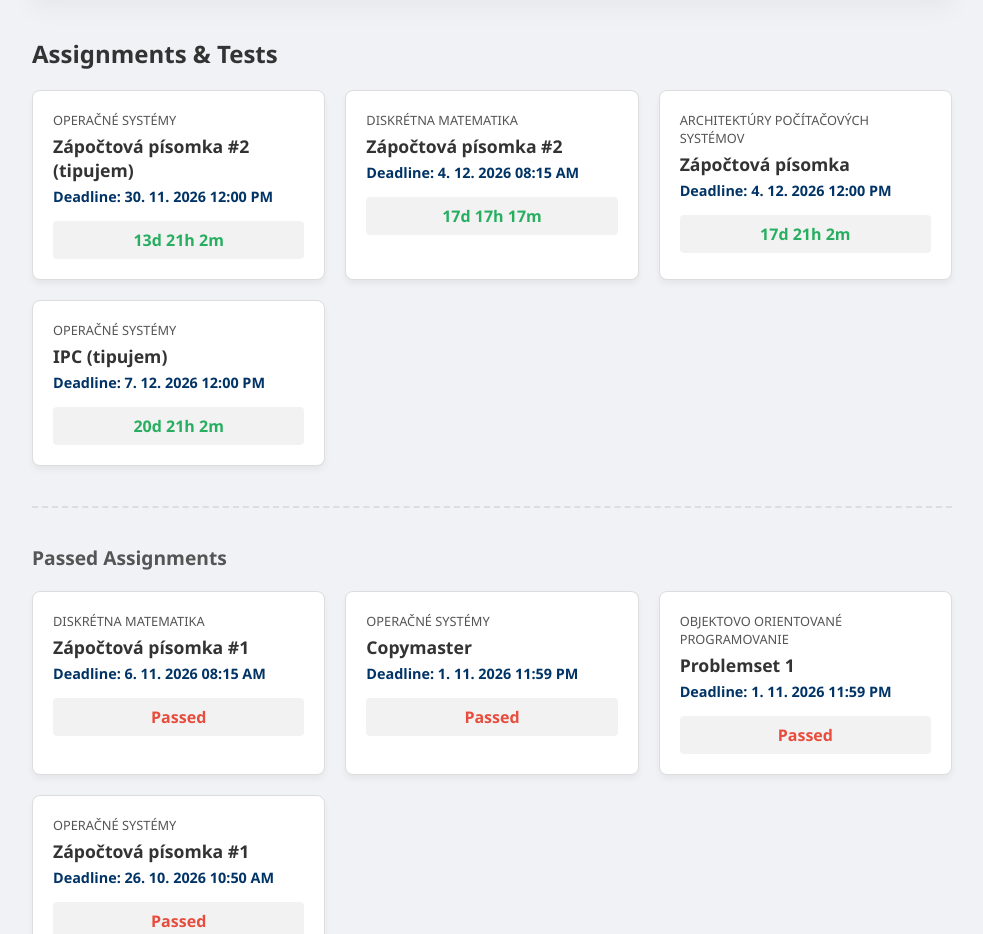
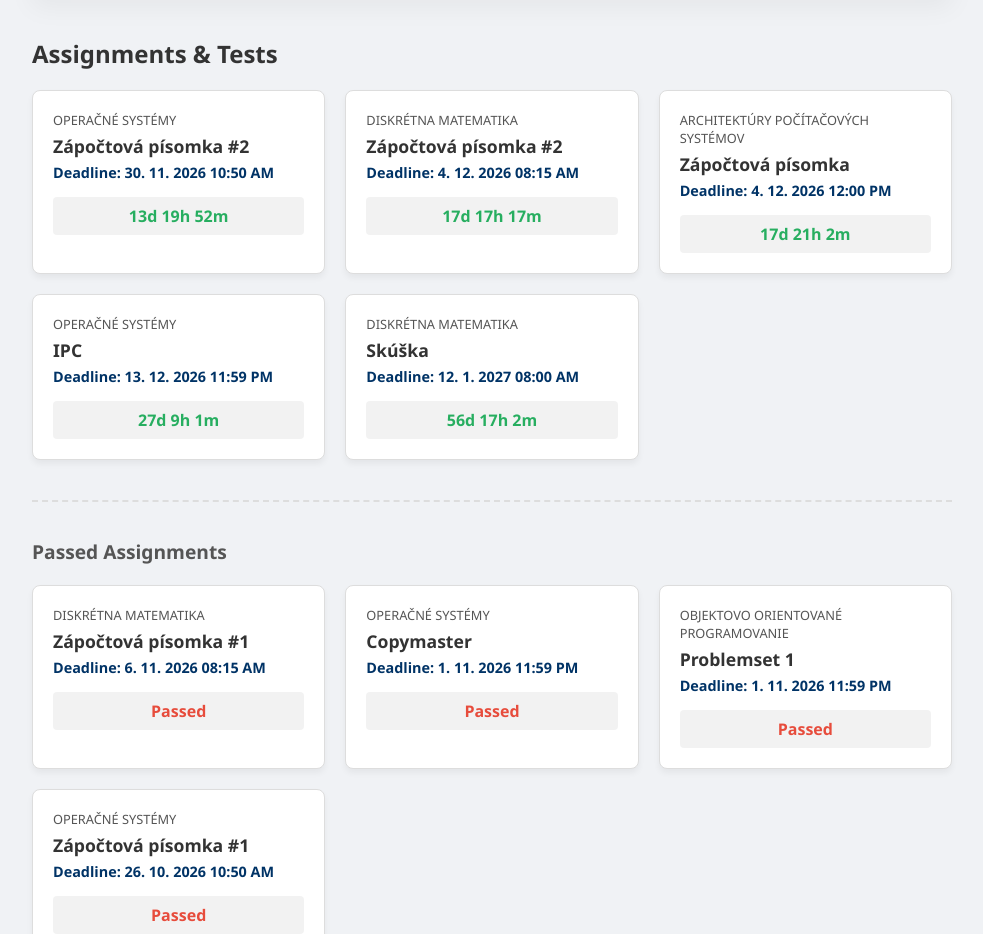
Before and after one commit to myhalv/timetable-tuke, a plain HTML site: page index.html in a window 1280 px wide. Shown: the part 803-1737 px from the top of the page, without its empty margins (288-1271 px from the left). Drawn offline with Linux system fonts and the light colour scheme.

Commit message:
changed assignment dates

```diff
--- a/index.html
+++ b/index.html
@@ -220,10 +220,11 @@
     const assignmentsData = [
         { subject: "Diskrétna matematika", task: "Zápočtová písomka #1", date: "2026-11-06T08:15" },
         { subject: "Diskrétna matematika", task: "Zápočtová písomka #2", date: "2026-12-04T08:15" },
+        { subject: "Diskrétna matematika", task: "Skúška", date: "2027-01-12T08:00" },
         { subject: "Operačné systémy", task: "Copymaster", date: "2026-11-01T23:59" },
-        { subject: "Operačné systémy", task: "IPC (tipujem)", date: "2026-12-07T12:00" },
+        { subject: "Operačné systémy", task: "IPC", date: "2026-12-13T23:59" },
         { subject: "Operačné systémy", task: "Zápočtová písomka #1", date: "2026-10-26T10:50" },
-        { subject: "Operačné systémy", task: "Zápočtová písomka #2 (tipujem)", date: "2026-11-30T12:00" },
+        { subject: "Operačné systémy", task: "Zápočtová písomka #2", date: "2026-11-30T10:50" },
         { subject: "Architektúry počítačových systémov", task: "Zápočtová písomka", date: "2026-12-04T12:00" },
         { subject: "Objektovo orientované programovanie", task: "Problemset 1", date: "2026-11-01T23:59" },
     ];
```
